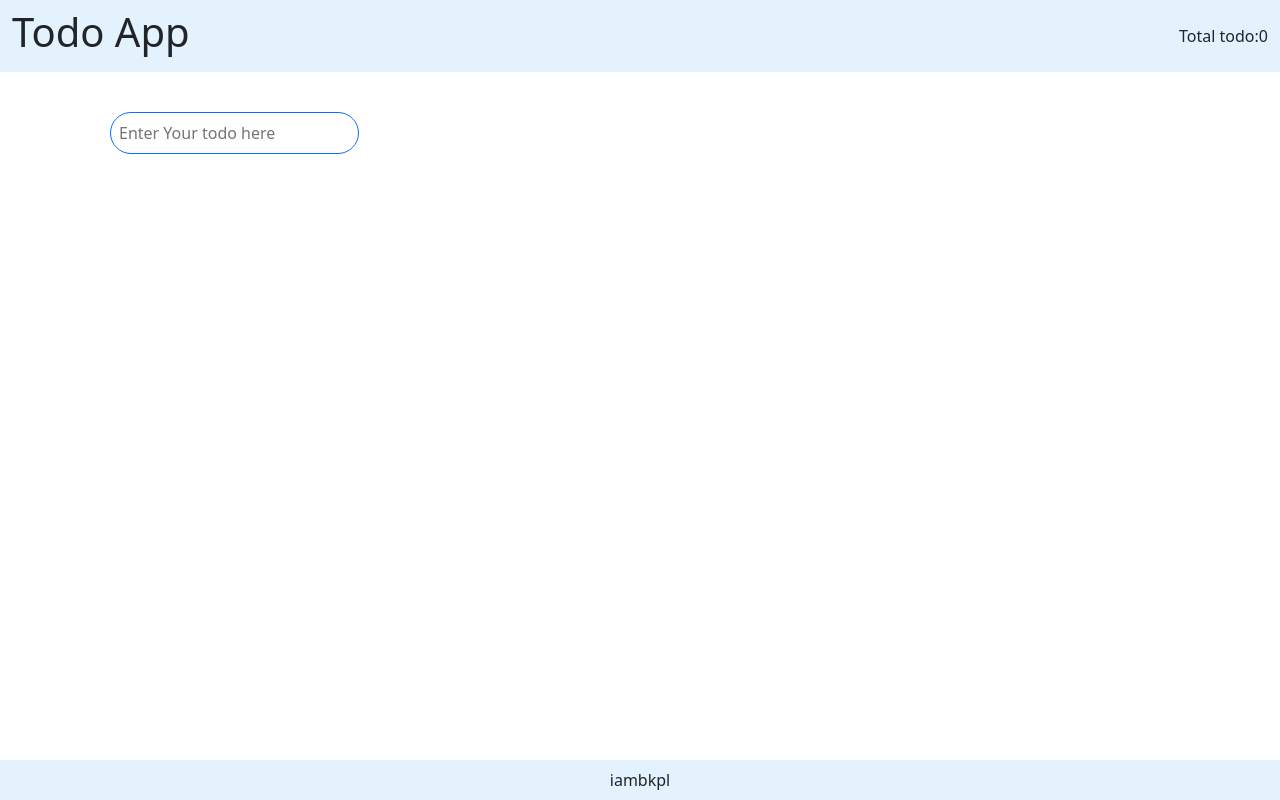
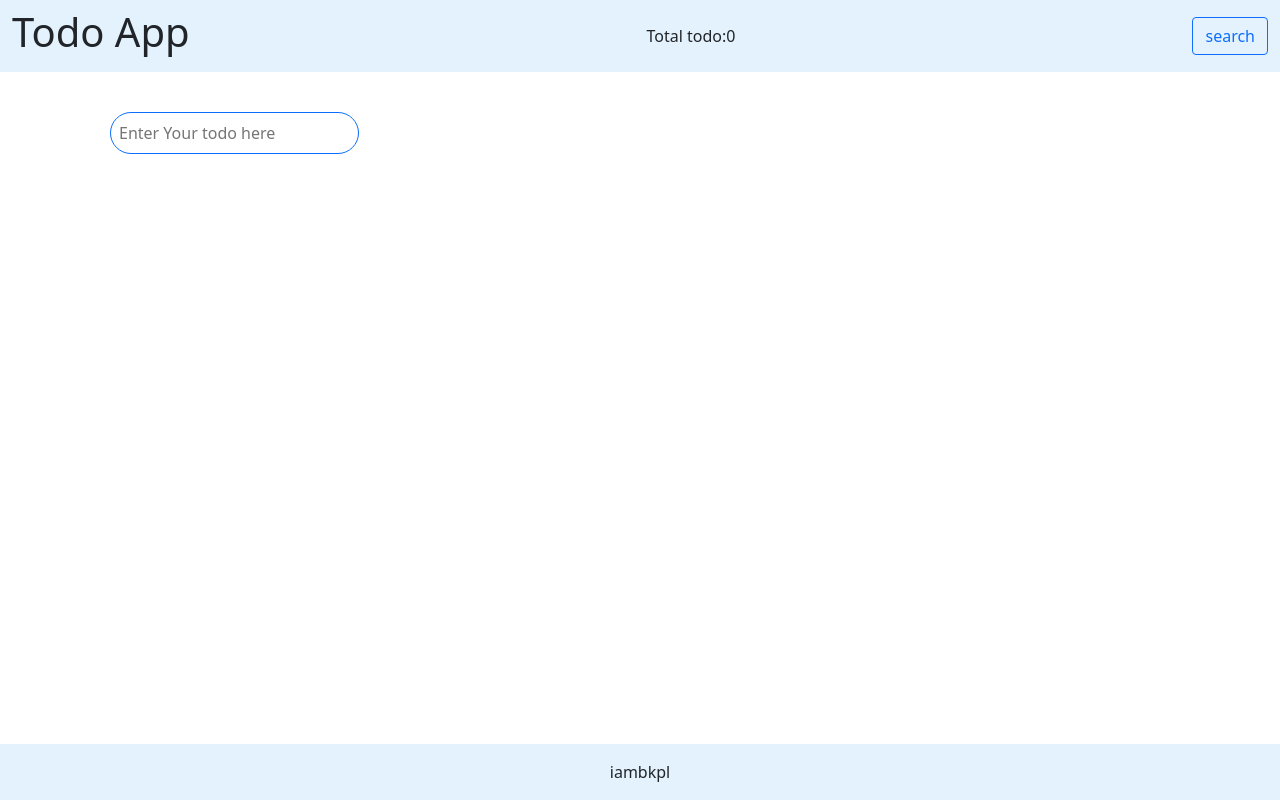
Before and after one commit to iam-bkpl/todo-react, a React (Create React App) app: page / in a window 1280 px wide. Built offline with nearby package versions, Linux system fonts and the light colour scheme.

Commit message:
start search

```diff
--- a/src/components/Footer.js
+++ b/src/components/Footer.js
@@ -1,6 +1,6 @@
 const Footer = () => {
   return (
-    <nav className="navbar fixed-bottom navbar-light " style={style}>
+    <nav className="navbar fixed-bottom navbar-light p-3" style={style}>
       <div className="container-fluid">
         <p className="m-auto ">iambkpl</p>
       </div>
--- a/src/components/Navbar.js
+++ b/src/components/Navbar.js
@@ -9,8 +9,8 @@ const Navbar = ({ todoCount }) => {
     <nav className="navbar   mb-3 " style={style}>
       <div className="container-fluid">
         <h1 className="">Todo App</h1>
-
         <div>Total todo:{todoCount} </div>
+        <buton className="btn btn-outline-primary">search</buton>
       </div>
     </nav>
   );
```
